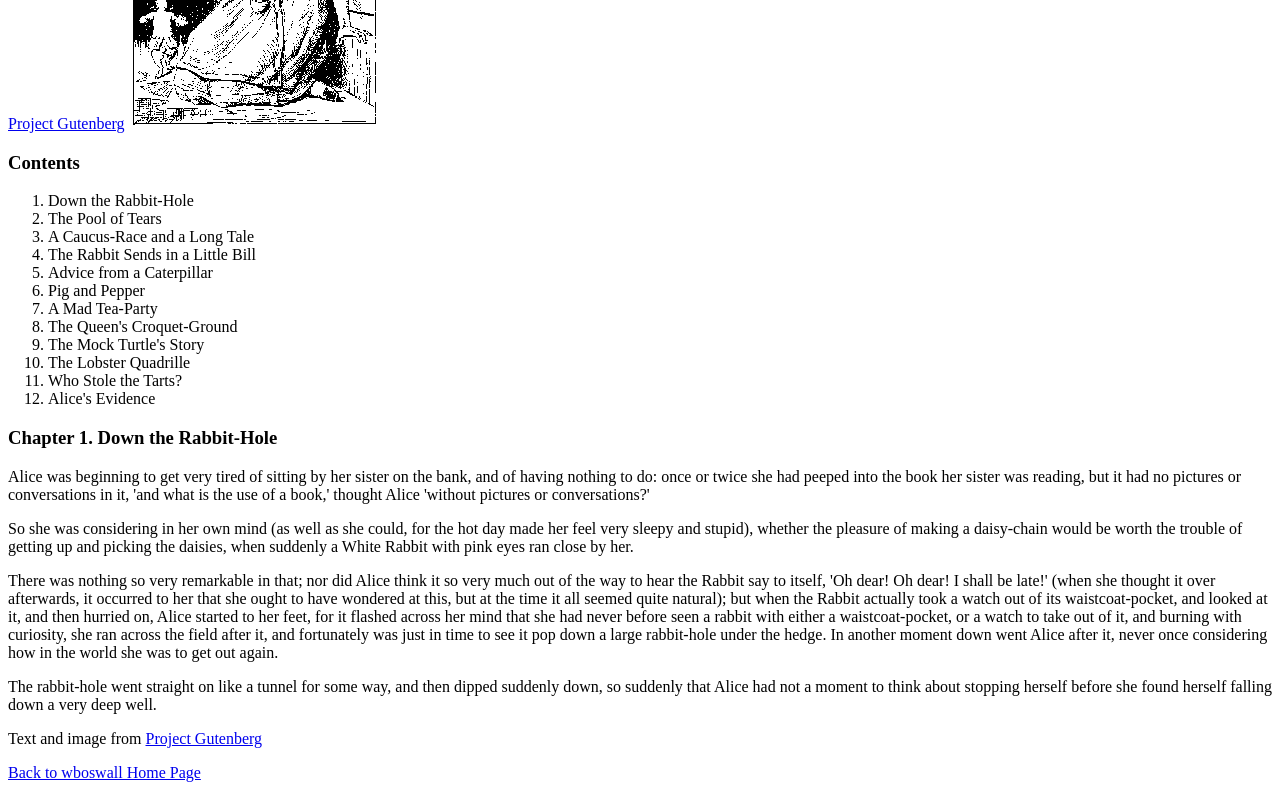
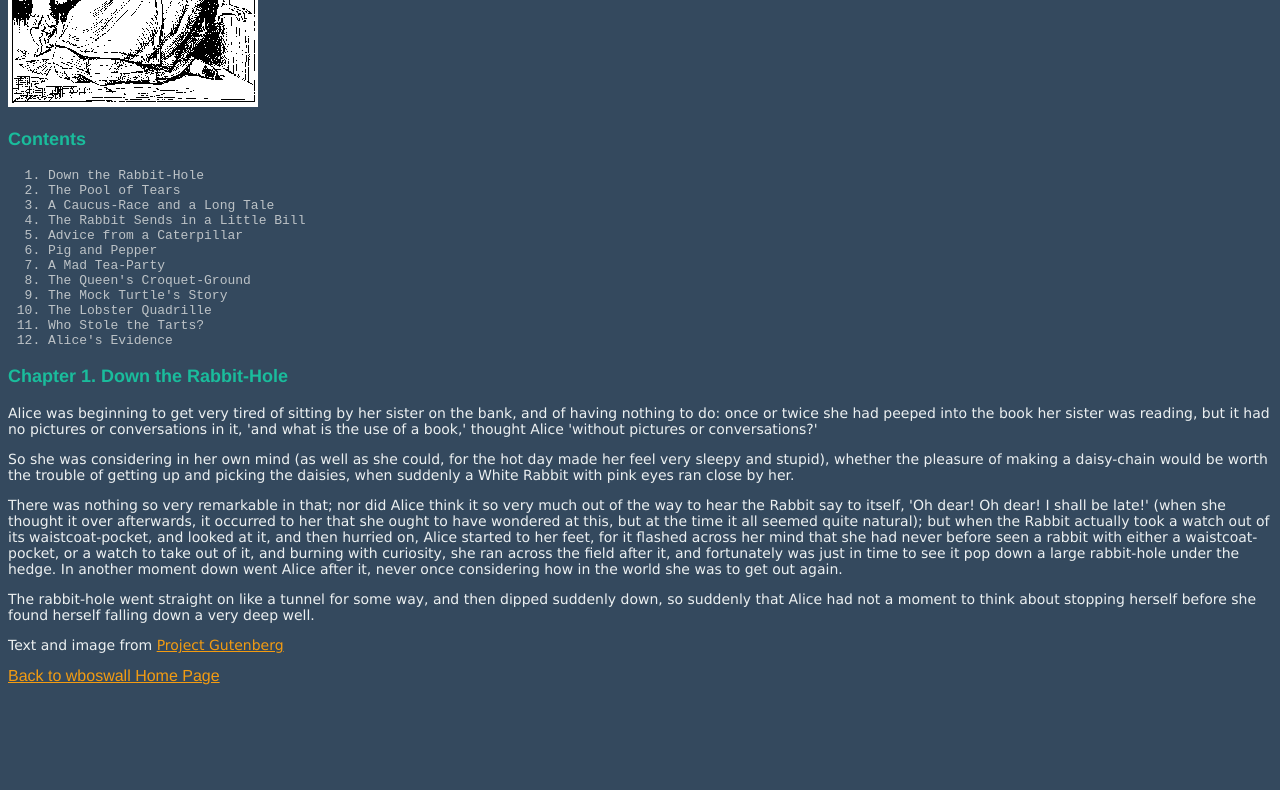
Before and after one commit to wboswall/webcourse, a plain HTML site: page lesson1/alice.html in a window 1280 px wide. Shown: the part 304-1094 px from the top of the page. After the commit the page ends 997 px from the top, so only its background shows below. Drawn offline with Linux system fonts and the light colour scheme.

Commit message:
Commit Lesson 1 files
added Lesson 2 CSS changes and created a css file and folder.

```diff
--- a/lesson1/alice.html
+++ b/lesson1/alice.html
@@ -1,13 +1,14 @@
 <!DOCTYPE html>
 <html lang="en">
+	<!--This is a comment, which is used to clarify lines of html code.-->
 	<head>
-		<meta charset="UTF-8">
+		<meta charset="utf-8">
 		<title>Alice In Wonderland</title>
+		<link rel="stylesheet" type="text/css" href="css/style.css"/>
 	</head>
 	<body>
 		<h1>Alice's Adventures In Wonderland</h1>
 		<h2>By Lewis Carroll</h2>
-			<a href="http://www.gutenberg.org/">Project Gutenberg</a>
 		<img src="images/alice.gif" alt="Alice and rabbit in hallway">
 		</a>
 		<h3>Contents</h3>
--- /dev/null
+++ b/lesson1/css/style.css
@@ -0,0 +1,37 @@
+/*This is a comment, which his used to clarify lines of CSS code.*/
+body {
+	font-family: helvetica;
+	background-color: #34495E;
+}
+h1	{
+	font-size: 28px;
+	color: #FFFFFF;
+}
+h2, h3	{
+	font-size: 18px;
+	color: #1ABC9C;
+}
+p	{
+	font-family: verdana;
+	font-size: 14px;
+	color: #ECF0F1;
+}
+ol 	{
+	font-family: monospace;
+	color: #BDC3C7;
+}
+a 	{
+	color: #F39C12;
+}
+a:link	{
+
+}
+a:visited	{
+
+}
+a:active	{
+
+}
+a:hover		{
+	background-color: #F1C40F;
+}
```
